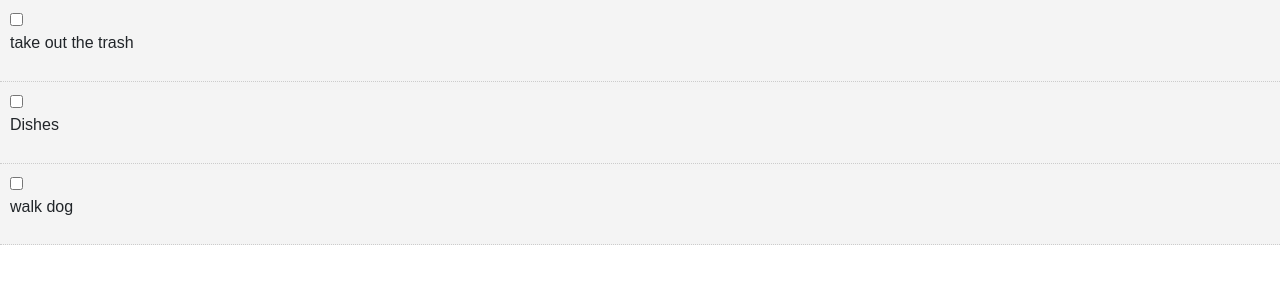
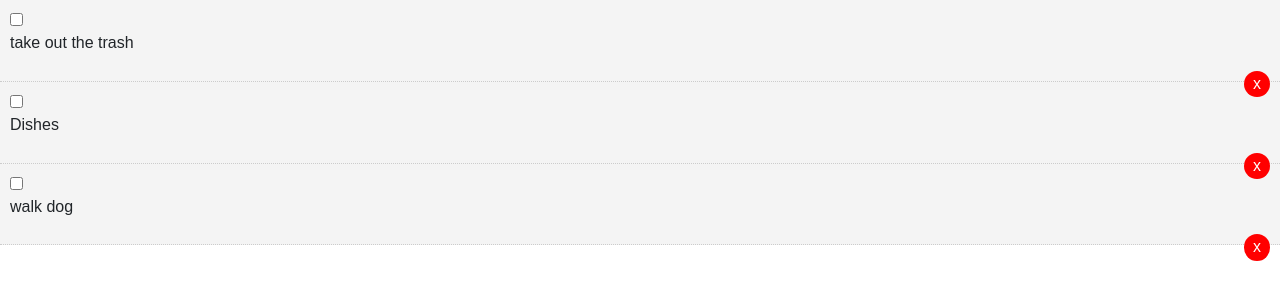
Before and after one commit to reedm26/react-todo, a React (Create React App) app: page / in a window 1280 px wide. Shown: the top 300 px of the page. Built offline with nearby package versions, Linux system fonts and the light colour scheme.

Commit message:
added a button but it of course css is hard

```diff
--- a/src/App.js
+++ b/src/App.js
@@ -21,6 +21,7 @@
       }
     ]
   };
+  // toggle the the strike out
   markComplete = id => {
     this.setState({
       todos: this.state.todos.map(todo => {
--- a/src/components/TodoItem.js
+++ b/src/components/TodoItem.js
@@ -20,12 +20,23 @@
           onChange={this.props.markComplete.bind(this, id)}
         />{" "}
         <p>{title}</p>
+        <button style={btnStyle}>x</button>
       </div>
     );
   }
 }
+//prop types
 TodoItem.propTypes = {
   todos: PropTypes.object.isRequired
 };
+const btnStyle = {
+  background: "#ff0000",
+  color: "#fff",
+  border: "none",
+  padding: " 2px 9px",
+  borderRadius: "50%",
+  cursor: "pointer",
+  float: "right"
+};
 
 export default TodoItem;
```
